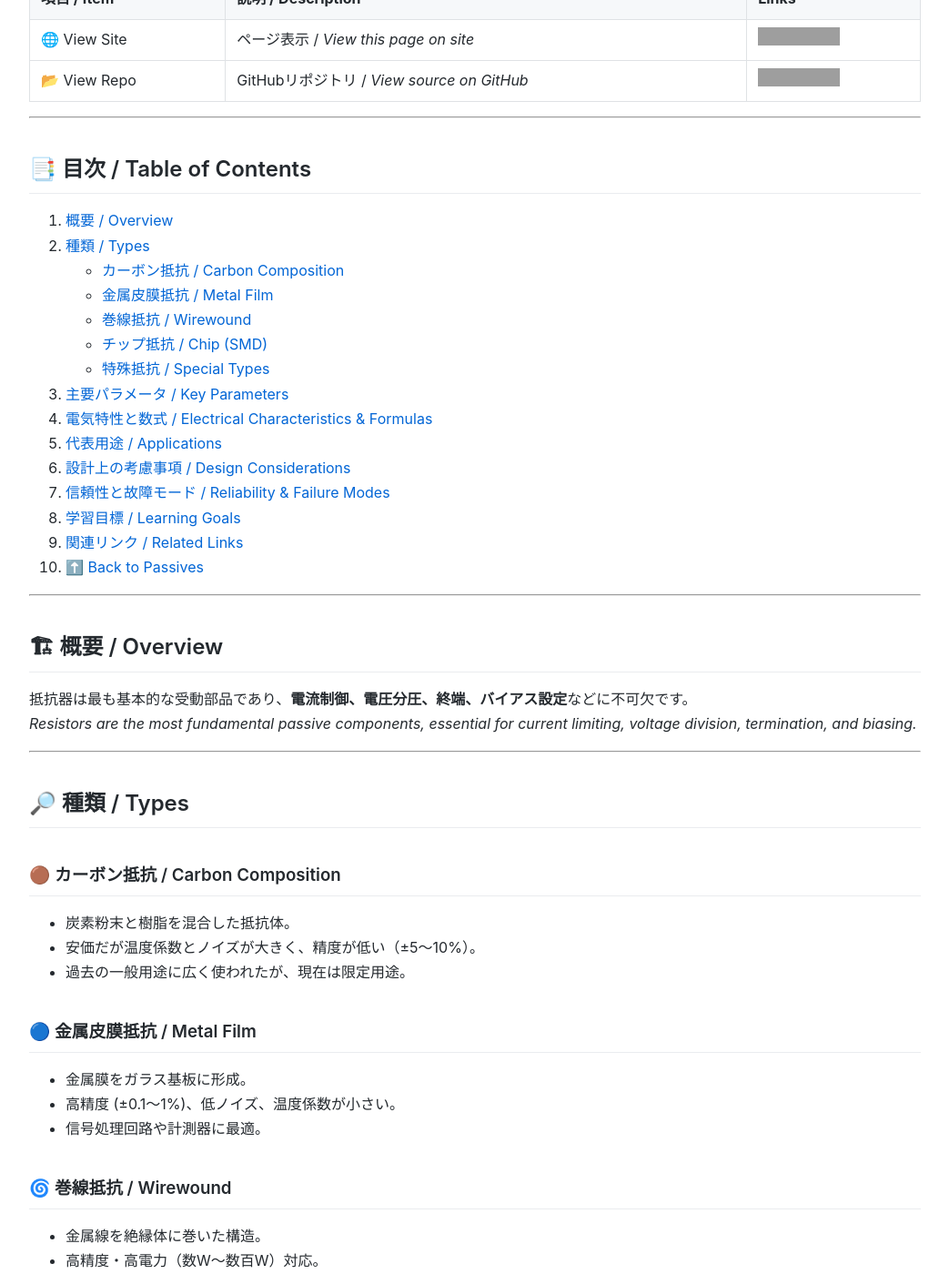
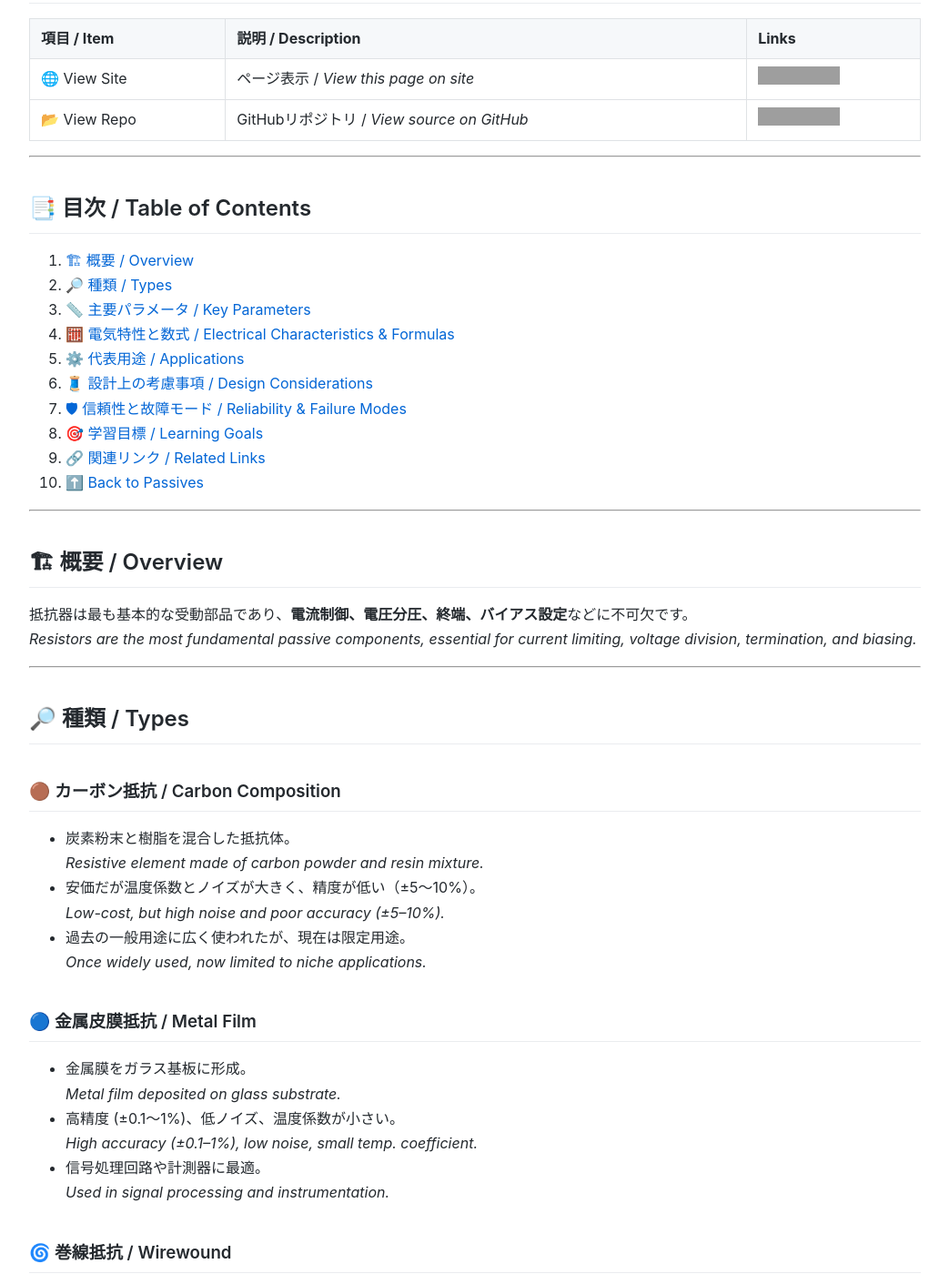
Before and after one commit to Samizo-AITL/Edusemi-Plus, a Jekyll site: the page built from Assembly-Integration/Passives/Resistors.md, in a window 1280 px wide and 1400 px high, scrolled down 280 px. Shown: the whole window at 91% size, without its empty margins (118-1161 px from the left). Built offline with Jekyll 4.4.1, drawn with Linux system fonts in a browser that asks for light colours; some of the changed text lies outside the part shown; grey boxes are pictures that could not be loaded.

Commit message:
Update Resistors.md

```diff
--- a/Assembly-Integration/Passives/Resistors.md
+++ b/Assembly-Integration/Passives/Resistors.md
@@ -19,20 +20,15 @@
 ---
 
 ## 📑 目次 / Table of Contents
-1. [概要 / Overview](#-概要--overview)
-2. [種類 / Types](#-種類--types)
-   - [カーボン抵抗 / Carbon Composition](#-カーボン抵抗--carbon-composition)
-   - [金属皮膜抵抗 / Metal Film](#-金属皮膜抵抗--metal-film)
-   - [巻線抵抗 / Wirewound](#-巻線抵抗--wirewound)
-   - [チップ抵抗 / Chip (SMD)](#-チップ抵抗--chip-smd)
-   - [特殊抵抗 / Special Types](#-特殊抵抗--special-types)
-3. [主要パラメータ / Key Parameters](#-主要パラメータ--key-parameters)
-4. [電気特性と数式 / Electrical Characteristics & Formulas](#-電気特性と数式--electrical-characteristics--formulas)
-5. [代表用途 / Applications](#-代表用途--applications)
-6. [設計上の考慮事項 / Design Considerations](#-設計上の考慮事項--design-considerations)
-7. [信頼性と故障モード / Reliability & Failure Modes](#-信頼性と故障モード--reliability--failure-modes)
-8. [学習目標 / Learning Goals](#-学習目標--learning-goals)
-9. [関連リンク / Related Links](#-関連リンク--related-links)
+1. [🏗 概要 / Overview](#-概要--overview)
+2. [🔎 種類 / Types](#-種類--types)
+3. [📏 主要パラメータ / Key Parameters](#-主要パラメータ--key-parameters)
+4. [🧮 電気特性と数式 / Electrical Characteristics & Formulas](#-電気特性と数式--electrical-characteristics--formulas)
+5. [⚙️ 代表用途 / Applications](#-代表用途--applications)
+6. [🧵 設計上の考慮事項 / Design Considerations](#-設計上の考慮事項--design-considerations)
+7. [🛡 信頼性と故障モード / Reliability & Failure Modes](#-信頼性と故障モード--reliability--failure-modes)
+8. [🎯 学習目標 / Learning Goals](#-学習目標--learning-goals)
+9. [🔗 関連リンク / Related Links](#-関連リンク--related-links)
 10. [⬆️ Back to Passives](#️-back-to-passives)
 
 ---
@@ -47,29 +43,45 @@
 
 ### 🟤 カーボン抵抗 / Carbon Composition
 - 炭素粉末と樹脂を混合した抵抗体。
+  *Resistive element made of carbon powder and resin mixture.*
 - 安価だが温度係数とノイズが大きく、精度が低い（±5〜10%）。
+  *Low-cost, but high noise and poor accuracy (±5–10%).*
 - 過去の一般用途に広く使われたが、現在は限定用途。
+  *Once widely used, now limited to niche applications.*
 
 ### 🔵 金属皮膜抵抗 / Metal Film
 - 金属膜をガラス基板に形成。
+  *Metal film deposited on glass substrate.*
 - 高精度 (±0.1〜1%)、低ノイズ、温度係数が小さい。
+  *High accuracy (±0.1–1%), low noise, small temp. coefficient.*
 - 信号処理回路や計測器に最適。
+  *Used in signal processing and instrumentation.*
 
 ### 🌀 巻線抵抗 / Wirewound
 - 金属線を絶縁体に巻いた構造。
+  *Constructed by winding metal wire on insulator.*
 - 高精度・高電力（数W〜数百W）対応。
+  *Supports high accuracy and high power (several W–hundreds W).*
 - インダクタンスを持つため高周波用途には不適。
+  *Inductive nature unsuitable for high-frequency circuits.*
 
 ### ⚪ チップ抵抗 / Chip (SMD)
 - 小型化に優れ、表面実装用。
+  *Compact, suitable for surface mounting.*
 - 高周波特性良好で量産に最適。
+  *Good high-frequency characteristics, ideal for mass production.*
 - サイズ：0201〜2512、定格電力はサイズ依存。
+  *Sizes from 0201 to 2512; power rating depends on size.*
 
 ### 🟡 特殊抵抗 / Special Types
 - **シャント抵抗 (Shunt)**：電流検出用、低抵抗（mΩ領域）。
+  *Shunt resistors for current sensing, very low resistance (mΩ).*
 - **サーミスタ (Thermistor)**：温度依存型（NTC/PTC）。
+  *Thermistors with temperature-dependent resistance (NTC/PTC).*
 - **可変抵抗 (Potentiometer, VR)**：調整用。
+  *Variable resistors for tuning circuits.*
 - **フォトレジスタ (CdS, LDR)**：光依存型。
+  *Light-dependent resistors for optical sensing.*
 
 ---
 
@@ -77,30 +89,32 @@
 
 | パラメータ / Parameter | 意味 / Meaning |
 |----------------|-------------------------------|
-| 抵抗値 (Ω) / Resistance | 電流制御値 |
-| 許容差 (%) / Tolerance | 公称値に対する誤差範囲 |
-| 定格電力 (W) / Power Rating | 発熱許容能力 |
-| 温度係数 (ppm/°C) / Temp. Coefficient | 抵抗値の温度依存性 |
-| ノイズ特性 / Noise | 材料起因の雑音 |
-| 最大動作電圧 / Max Operating Voltage | 安全動作範囲 |
+| 抵抗値 (Ω) / Resistance | 電流制御値 / *Resistance value controlling current* |
+| 許容差 (%) / Tolerance | 公称値に対する誤差範囲 / *Deviation from nominal value* |
+| 定格電力 (W) / Power Rating | 発熱許容能力 / *Power handling capability* |
+| 温度係数 (ppm/°C) / Temp. Coefficient | 抵抗値の温度依存性 / *Temperature dependence of resistance* |
+| ノイズ特性 / Noise | 材料起因の雑音 / *Noise due to material* |
+| 最大動作電圧 / Max Operating Voltage | 安全動作範囲 / *Safe operating voltage* |
 
 ---
 
 ## 🧮 電気特性と数式 / Electrical Characteristics & Formulas
-
 - **オームの法則 / Ohm’s Law**
+  *Defines relationship between voltage, current, resistance.*
 
 $$
 V = IR
 $$
 
 - **ジュール熱 / Joule Heating**
+  *Heat dissipation in resistor.*
 
 $$
 P = I^2 R = \frac{V^2}{R}
 $$
 
 - **分圧回路 / Voltage Divider**
+  *Voltage division between two resistors.*
 
 $$
 V_{out} = V_{in} \cdot \frac{R_2}{R_1 + R_2}
@@ -110,33 +124,49 @@
 
 ## ⚙️ 代表用途 / Applications
 - **電流制御**：LED点灯制御、回路保護
+  *Current limiting for LEDs, circuit protection*
 - **分圧回路**：ADC基準電圧生成
+  *Voltage division for ADC references*
 - **終端抵抗**：高速信号のインピーダンス整合
+  *Line termination for impedance matching in high-speed signals*
 - **センシング**：シャント抵抗による電流検出
+  *Current sensing with shunt resistors*
 - **温度補償**：サーミスタによる温度制御
+  *Temperature compensation using thermistors*
 
 ---
 
 ## 🧵 設計上の考慮事項 / Design Considerations
 - **発熱**：$P = I^2R$ により発熱するため定格電力に注意。
+  *Watch resistor heating due to $P = I^2R$, select suitable rating.*
 - **公差**：精密回路では ±1% 以下を選択。
+  *Choose ≤ ±1% tolerance for precision circuits.*
 - **寄生要素**：高周波では配線インダクタンス・寄生容量を考慮。
+  *Consider parasitic inductance and capacitance at high frequency.*
 - **フットプリント**：実装密度と放熱設計を両立。
+  *Balance footprint density and thermal dissipation in PCB layout.*
 
 ---
 
 ## 🛡 信頼性と故障モード / Reliability & Failure Modes
 - **開回路**：長期ストレスで抵抗体が断線。
+  *Open circuit from long-term stress.*
 - **抵抗値変動**：高温・湿度で抵抗値が変動。
+  *Resistance drift under high temp/humidity.*
 - **過熱劣化**：電力過大印加による焼損。
+  *Burnout due to excessive power dissipation.*
 - **はんだクラック**：熱サイクルや振動で発生。
+  *Solder joint cracks from thermal cycling or vibration.*
 
 ---
 
 ## 🎯 学習目標 / Learning Goals
 - 抵抗器の種類と特徴を理解する。
+  *Understand resistor types and characteristics.*
 - 主要パラメータと設計上の注意点を説明できる。
+  *Explain key parameters and design considerations.*
 - 実際の応用（終端、分圧、電流検出）に適用できる。
+  *Apply resistors in real applications (termination, division, sensing).*
 
 ---
 
```
Also changed, not shown: other parts of Assembly-Integration/Passives/Resistors.md (+1 -0 lines).
